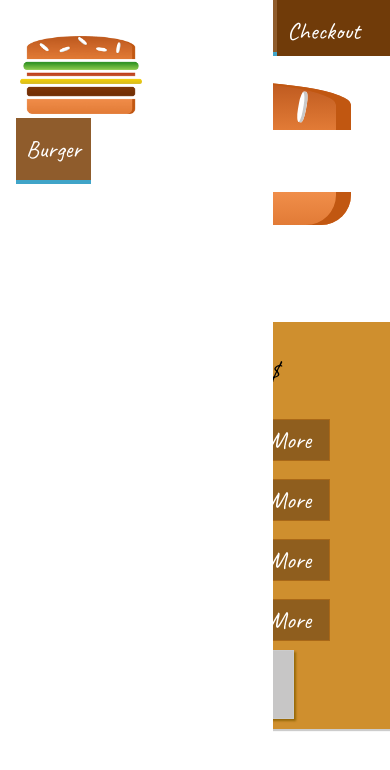
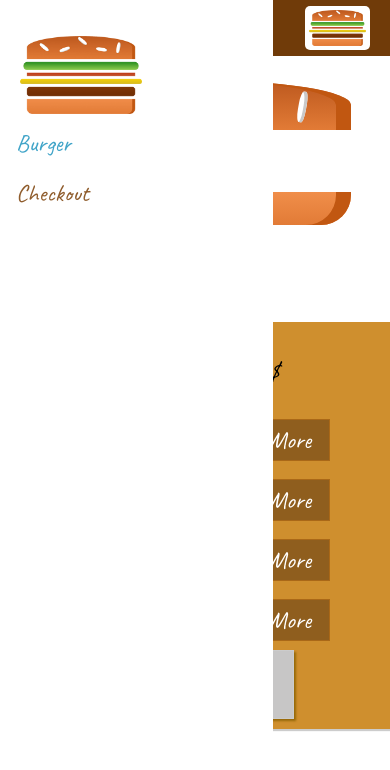
Before and after one commit to DawidSzpener/Burger, a React app: page / in a window 390 px wide. Shown: the top 770 px of the page. Built offline with nearby package versions, Linux system fonts and the light colour scheme; a web font is replaced by a local one.

Commit message:
chore: adjusted navigation items to fit both mobile and desktop devices

```diff
--- a/src/components/Navigation/NavigationsItems/NavigationItem/NavigationItem.css
+++ b/src/components/Navigation/NavigationsItems/NavigationItem/NavigationItem.css
@@ -1,17 +1,14 @@
 .NavigationItem {
-  margin: 0;
+  margin: 10px 0;
   box-sizing: border-box;
-  display: flex;
-  height: 100%;
-  align-items: center;
+  display: block;
+  width: 100%;
 }
 
 .NavigationItem a {
-  color: white;
+  color: #8F5C2C;
   text-decoration: none;
-  height: 100%;
-  padding: 16px 10px;
-  border-bottom: 4px solid transparent;
+  width: 100%;
   box-sizing: border-box;
   display: block;
 }
@@ -19,6 +16,31 @@
 .NavigationItem a:hover,
 .NavigationItem a:active,
 .NavigationItem a.active {
-  background-color: #8F5C2C;
-  border-bottom: 4px solid #40A4C8;
+  color: #40A4C8
 }
+
+
+@media (min-width: 500px) {
+  .NavigationItem {
+    margin: 0;
+    display: flex;
+    height: 100%;
+    width: auto;
+    align-items: center;
+  }
+
+  .NavigationItem a {
+    color: white;
+    height: 100%;
+    padding: 16px 10px;
+    border-bottom: 4px solid transparent;
+  }
+
+  .NavigationItem a:hover,
+  .NavigationItem a:active,
+  .NavigationItem a.active {
+    background-color: #8F5C2C;
+    border-bottom: 4px solid #40A4C8;
+    color: white;
+  }
+}
--- a/src/components/Navigation/NavigationsItems/NavigationItems.css
+++ b/src/components/Navigation/NavigationsItems/NavigationItems.css
@@ -3,6 +3,13 @@
   padding: 0;
   list-style: none;
   display: flex;
+  flex-flow: column;
   align-items: center;
   height: 100%;
 }
+
+@media (min-width: 500px) {
+  .NavigationItems {
+    flex-flow: row;
+  }
+}
--- a/src/components/Navigation/Toolbar/Toolbar.css
+++ b/src/components/Navigation/Toolbar/Toolbar.css
@@ -16,3 +16,9 @@
 .Toolbar nav {
   height: 100%;
 }
+
+@media (max-width: 499px) {
+  .DesktopOnly {
+    display: none;
+  }
+}
--- a/src/components/Navigation/Toolbar/Toolbar.js
+++ b/src/components/Navigation/Toolbar/Toolbar.js
@@ -7,7 +7,7 @@ const toolbar = () => (
   <header className={classes.Toolbar}>
     <div>MENU</div>
     <Logo height="80%"/>
-    <nav>
+    <nav className={classes.DesktopOnly}>
       <NavigationItems />
     </nav>
   </header>
```
